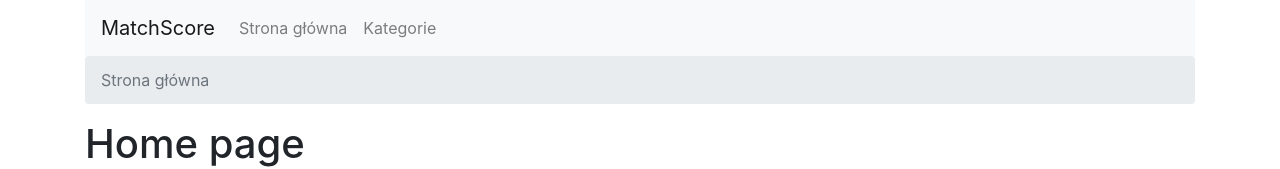
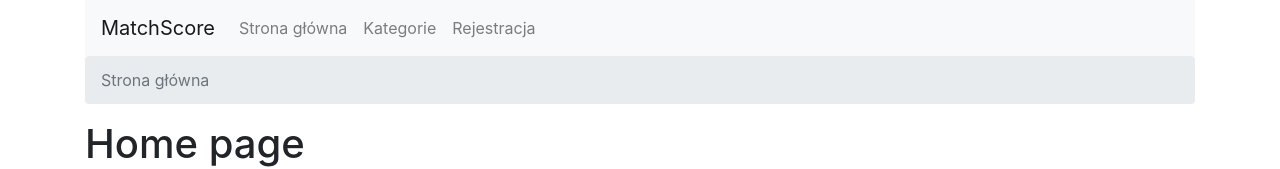
Before and after one commit to jlokiec/matchscore-webapp, a React (Create React App) app: page / in a window 1280 px wide. Shown: the top 169 px of the page. Built offline with nearby package versions, Linux system fonts and the light colour scheme.

Commit message:
Add link and routing for registration page

```diff
--- a/src/App.tsx
+++ b/src/App.tsx
@@ -6,6 +6,7 @@ import { BrowserRouter as Router, Route, Link, Switch } from 'react-router-dom';
 import { Home, HOME_NAME } from './pages/Home';
 import { Categories, CATEGORIES_NAME } from './pages/Categories';
 import { Leagues } from './pages/Leagues';
+import { Register, REGISTER_NAME } from './pages/Register';
 import * as routing from './constants/Routing';
 
 const App: React.FC = () => {
@@ -19,6 +20,7 @@ const App: React.FC = () => {
             <Nav className="mr-auto">
               <Nav.Link as={Link} to={routing.HOME_ROUTE}>{HOME_NAME}</Nav.Link>
               <Nav.Link as={Link} to={routing.CATEGORIES_ROUTE}>{CATEGORIES_NAME}</Nav.Link>
+              <Nav.Link as={Link} to={routing.REGISTER_ROUTE}>{REGISTER_NAME}</Nav.Link>
             </Nav>
           </Navbar.Collapse>
         </Navbar>
@@ -26,6 +28,7 @@ const App: React.FC = () => {
           <Route exact path={routing.HOME_ROUTE} component={Home} />
           <Route path={routing.CATEGORIES_ROUTE} component={Categories} />
           <Route path={routing.LEAGUES_ROUTE} component={Leagues} />
+          <Route path={routing.REGISTER_ROUTE} component={Register} />
           <Route component={() => <h1>Page not found</h1>} />
         </Switch>
       </Router>
--- a/src/constants/Routing.ts
+++ b/src/constants/Routing.ts
@@ -2,3 +2,4 @@ export const HOME_ROUTE = "/";
 export const CATEGORIES_ROUTE = "/categories";
 export const LEAGUES_PATH = "/leagues";
 export const LEAGUES_ROUTE = LEAGUES_PATH + "/:id";
+export const REGISTER_ROUTE="/register";
```
